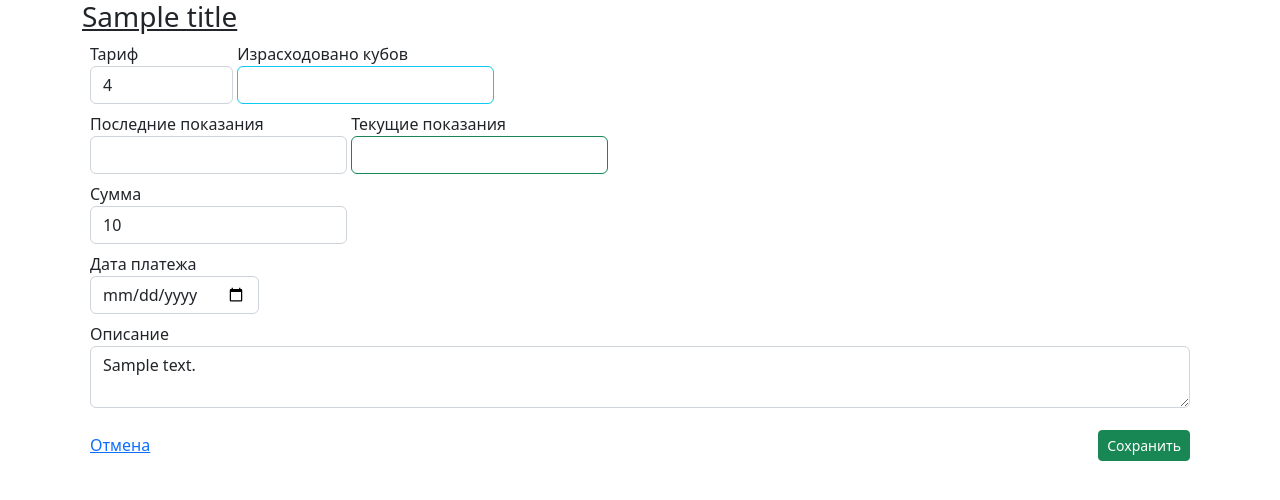
After one commit to alexandrPushylo/m_hub, a Django app: template templates/bills/edit_hot_water.html in a window 1280 px wide. The commit adds this page. Shown: the top 500 px of the page. Run offline with Django 5.2, Linux system fonts and the light colour scheme; the template is opened without the code that fills it: most values are stand-ins (such as "Sample title", 1, 10 or a date in 2020); some libraries are stand-ins or nearby versions.

Commit message:
add edit_hot_water

```diff
--- a/bills/urls.py
+++ b/bills/urls.py
@@ -4,4 +4,5 @@ from bills.views import edit_electricity, edit_cold_water, edit_hot_water, edit_
 urlpatterns = [
     path('edit_electricity/', edit_electricity, name='edit_electricity'),
     path('edit_cold_water/', edit_cold_water, name='edit_cold_water'),
+    path('edit_hot_water/', edit_hot_water, name='edit_hot_water'),
 ]
--- /dev/null
+++ b/templates/bills/edit_hot_water.html
@@ -0,0 +1,57 @@
+{% extends 'index.html' %}
+{% block body %}
+    <div class="container">
+        <div><h3><u>{{ title }}</u></h3></div>
+        <form method="post" id="edit_hot_water_form">{% csrf_token %}
+
+            <div class="m-2 me-2">
+                <label>Тариф
+                    <input class="form-control" name="rate" type="number" min="0" max="1" step="0.0001" value="{{ rate }}"/>
+                </label>
+                <label class="">Израсходовано кубов
+                    <input class="form-control border border-info" name="indications_diff" type="number" readonly
+                           value="{{ indications_diff }}"/>
+                </label>
+            </div>
+
+            <div class="m-2">
+                <label class="">Последние показания
+                    <input class="form-control" name="last_indications" type="number" readonly
+                           value="{{ last_indications }}"/>
+                </label>
+                <label class="">Текущие показания
+                    <input class="form-control border border-success" name="current_indications" type="number" min="0"
+                           onchange="calculationOfDifferenceIndications(); calculationAmount();"
+                           value="{{ current_indications }}"/>
+                </label>
+            </div>
+
+            <div class="m-2">
+                <label class="">Сумма
+                    <input class="form-control" name="amount" type="number" step="0.01" min="0" value="{{ amount }}"/>
+                </label>
+            </div>
+
+            <div class="m-2">
+                <label>Дата платежа
+                    <input class="form-control" name="payment_date" type="date"
+                           value="{{ payment_date.isoformat }}"/>
+                </label>
+            </div>
+
+            <div class="m-2">
+                <label class="w-100">Описание
+                    <textarea class="form-control" name="description">{{ description }}</textarea>
+                </label>
+            </div>
+
+            <div class="m-2 navbar">
+            <span><a href="{% url 'dashboard' %}" style="float: left">Отмена</a></span>
+            <span><button class="btn btn-sm btn-success" style="" type="submit" form="edit_hot_water_form">Сохранить
+                </button>
+            </span>
+            </div>
+
+        </form>
+    </div>
+{% endblock %}
```
Also changed, not shown: bills/views.py (+50 -0 lines), templates/bills/bills_card.html (+9 -3 lines).
